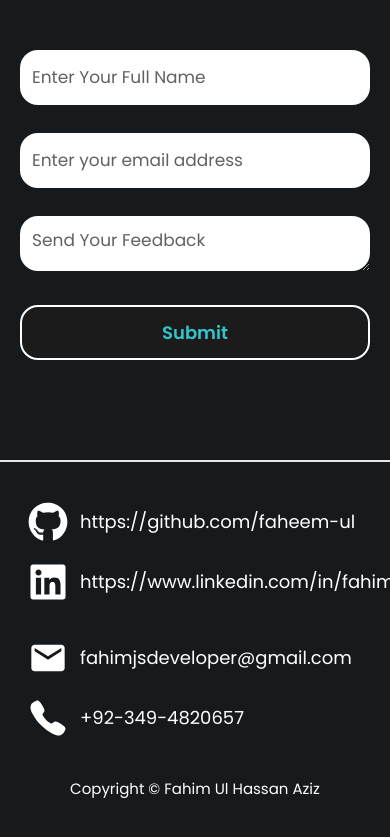
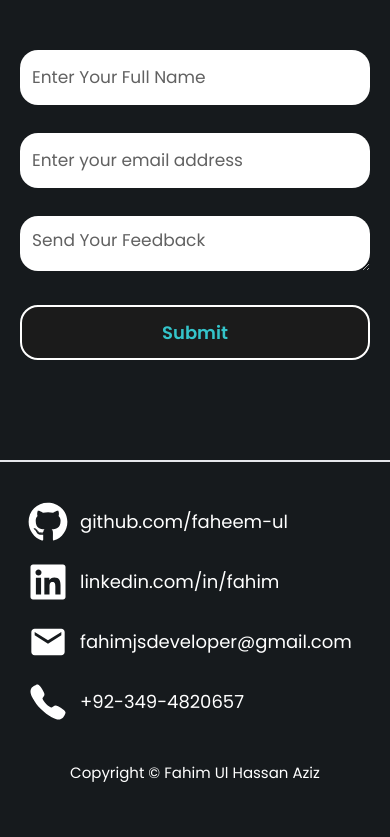
Before and after one commit to Hamzakhan70/PortFolio-NextJS, a Next.js app: page / in a window 390 px wide. Shown: the part 6044-6881 px from the top of the page. Built offline with nearby package versions, Linux system fonts and the light colour scheme.

Commit message:
responsive issues are done

```diff
--- a/src/components/Footer/index.tsx
+++ b/src/components/Footer/index.tsx
@@ -15,14 +15,14 @@ function Footer() {
       id="contact-me"
     >
       <div className="w-full max-w-[1100px] mob:max-w-full flex flex-col gap-[20px] justify-center items-center">
-        <div className="flex justify-between items-center mob:flex-col mob:items-start w-full mob:justify-center mob:gap-4">
+        <div className="flex justify-between items-center mob:flex-col mob:items-start w-full mob:justify-center mob:gap-0">
           <div className="">
             <div className="flex gap-3 items-center mb-5">
               <Link href="https://github.com/faheem-ul">
                 <FaGithub className="text-[40px] text-white" />
               </Link>
               <Link href="https://github.com/faheem-ul">
-                <Text>https://github.com/faheem-ul</Text>
+                <Text>github.com/faheem-ul</Text>
               </Link>
             </div>
             <div className="flex gap-3 items-center mb-5">
@@ -30,7 +30,7 @@ function Footer() {
                 <FaLinkedin className="text-[40px] text-white" />
               </Link>
               <Link href="https://www.linkedin.com/in/fahim-ul-hassan-3871452a0/">
-                <Text>https://www.linkedin.com/in/fahim</Text>
+                <Text>linkedin.com/in/fahim</Text>
               </Link>
             </div>
           </div>
```
